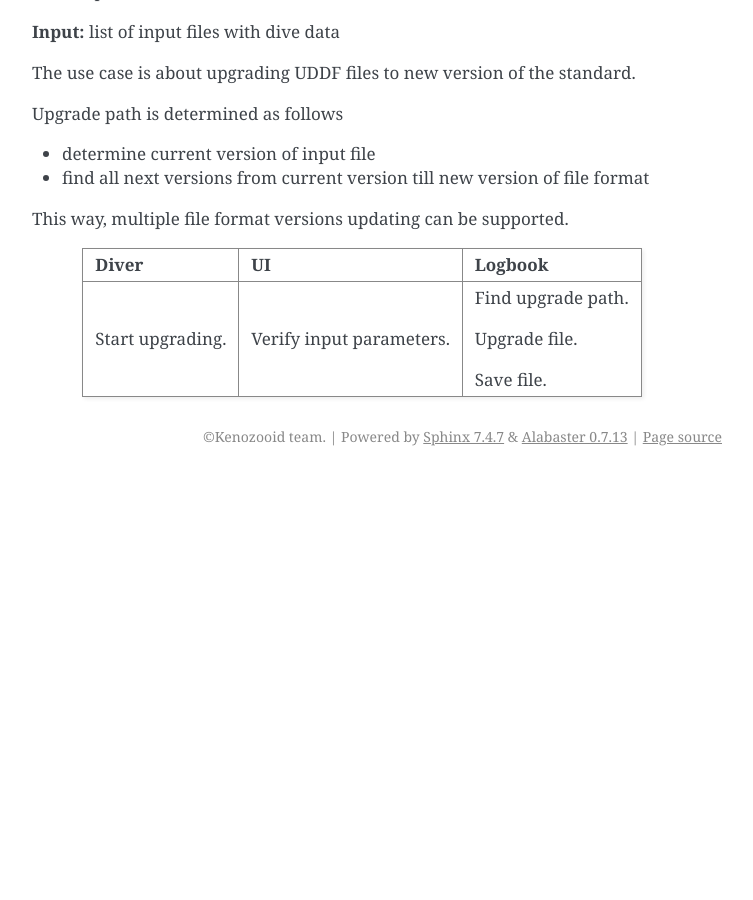
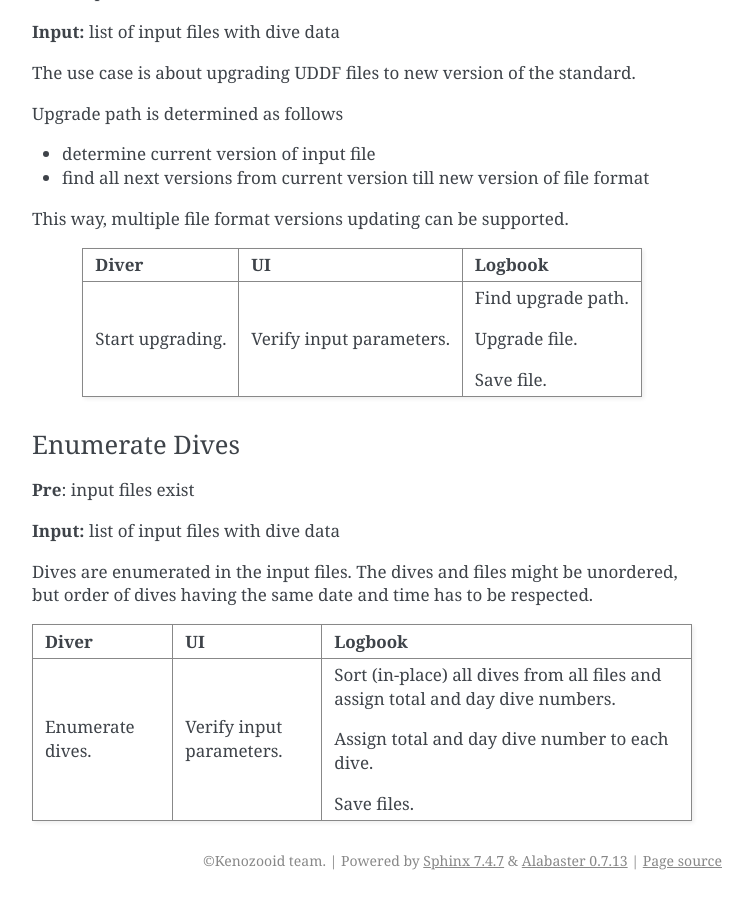
Before and after one commit to gitGNU/gnu_kenozooid, a Sphinx documentation site: the page built from doc/hacking/uc.rst, in a window 1280 px wide and 900 px high, scrolled down 5367 px. Shown: the whole window, without its empty margins (388-1141 px from the left). Built offline with Sphinx 7.4.7, drawn with Linux system fonts in a browser that asks for light colours; before the commit the page ends 5843 px from its top, so only the background shows below that.

Commit message:
- added dive enumeration use case

```diff
--- a/doc/hacking/uc.rst
+++ b/doc/hacking/uc.rst
@@ -283,4 +283,28 @@ This way, multiple file format versions updating can be supported.
 |                    |                      | Save file.                 |
 +--------------------+----------------------+----------------------------+
 
+
+Enumerate Dives
+^^^^^^^^^^^^^^^
+**Pre**: input files exist
+
+**Input:** list of input files with dive data
+
+Dives are enumerated in the input files. The dives and files might be
+unordered, but order of dives having the same date and time has to be
+respected.
+
++-------------+--------------+----------------------------------+
+| Diver       | UI           | Logbook                          |
++=============+==============+==================================+
+| Enumerate   | Verify input | Sort (in-place) all dives from   |
+| dives.      | parameters.  | all files and assign total and   |
+|             |              | day dive numbers.                |
+|             |              |                                  |
+|             |              | Assign total and day dive number |
+|             |              | to each dive.                    |
+|             |              |                                  |
+|             |              | Save files.                      |
++-------------+--------------+----------------------------------+
+
 .. vim: sw=4:et:ai
```
